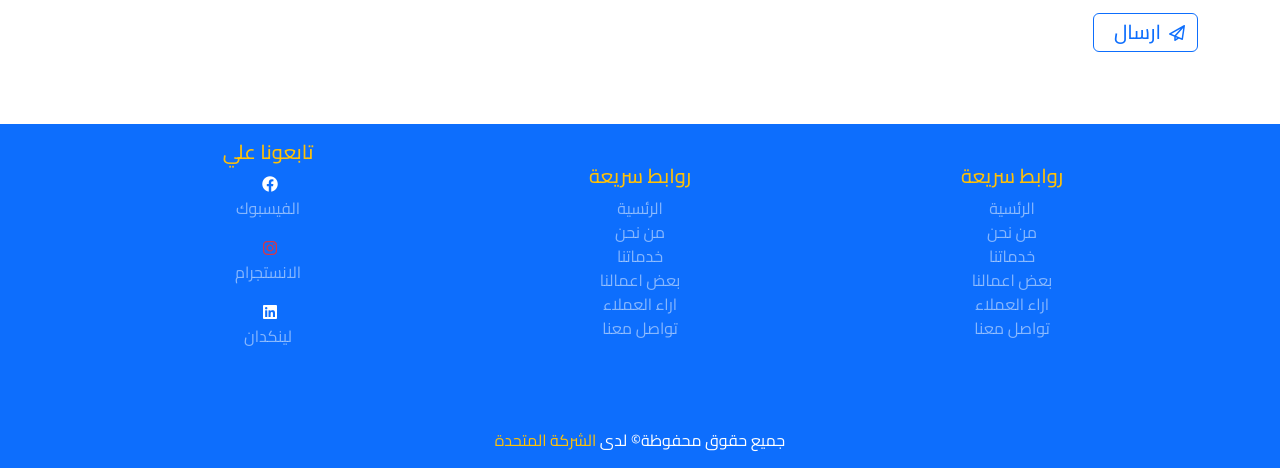
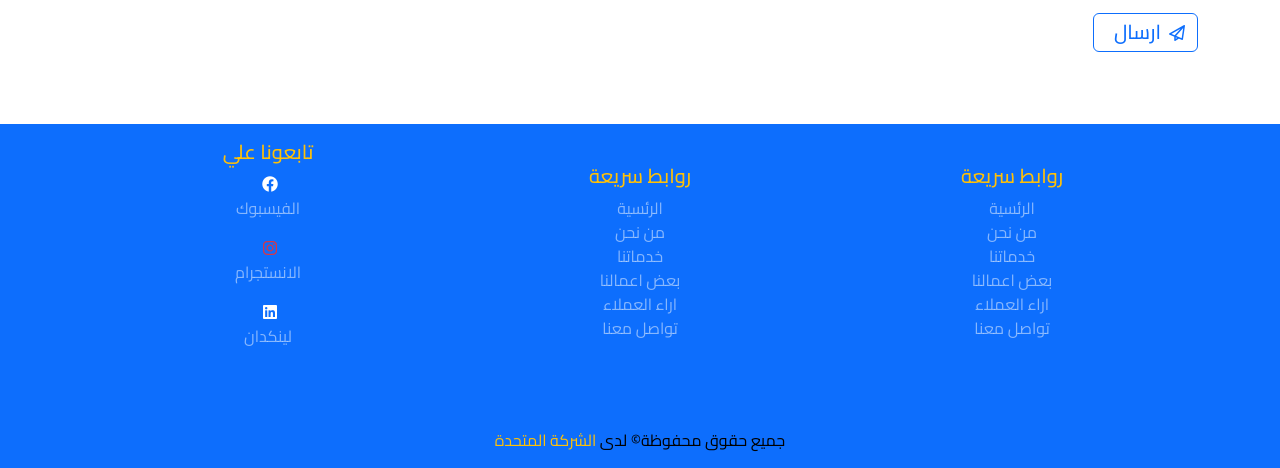
Before and after one commit to EmadSerag/Landing-Page-House, a plain HTML site: page index.html in a window 1280 px wide. Shown: the part 4650-5118 px from the top of the page. Drawn offline with nearby package versions, Linux system fonts and the light colour scheme; a web font is replaced by a local one.

Commit message:
update color

```diff
--- a/index.html
+++ b/index.html
@@ -318,7 +318,7 @@
 
 	<div class="copy-right w-100 bg-primary pt-5 mt-0">
 		<div class="content container d-flex justify-content-center align-content-center flex-column text-center">
-<p class="text-white" data-i18n="copyright">جميع حقوق محفوظة© لدى <span class="text-warning"> الشركة المتحدة </span> </p>
+<p class="text-black" data-i18n="copyright">جميع حقوق محفوظة© لدى <span class="text-warning"> الشركة المتحدة </span> </p>
 <!-- <div class="fw-bold"><p  data-i18n="design" class="d-inline">تصميم</p> <a  href="https://www.facebook.com/emad.hamdi.serag " class="nav-link text-white">Emad Hamdi</a></div>
 		</div> -->
 	</div>
```
